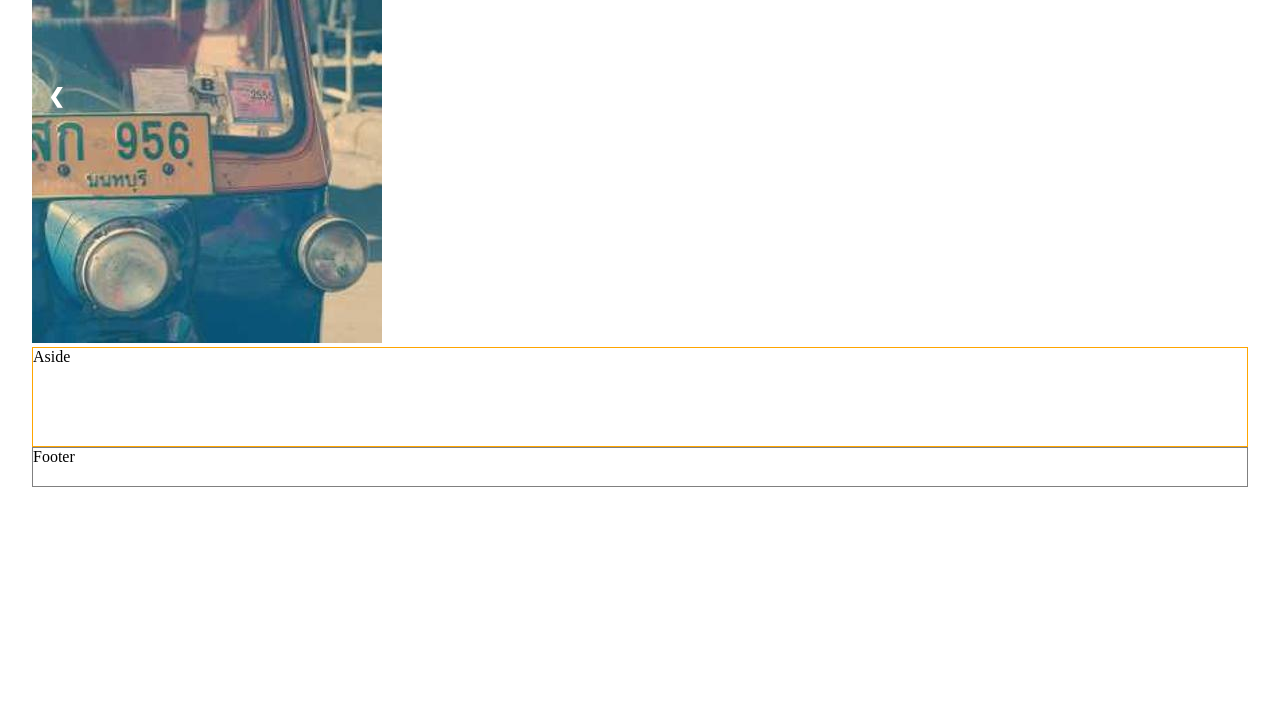
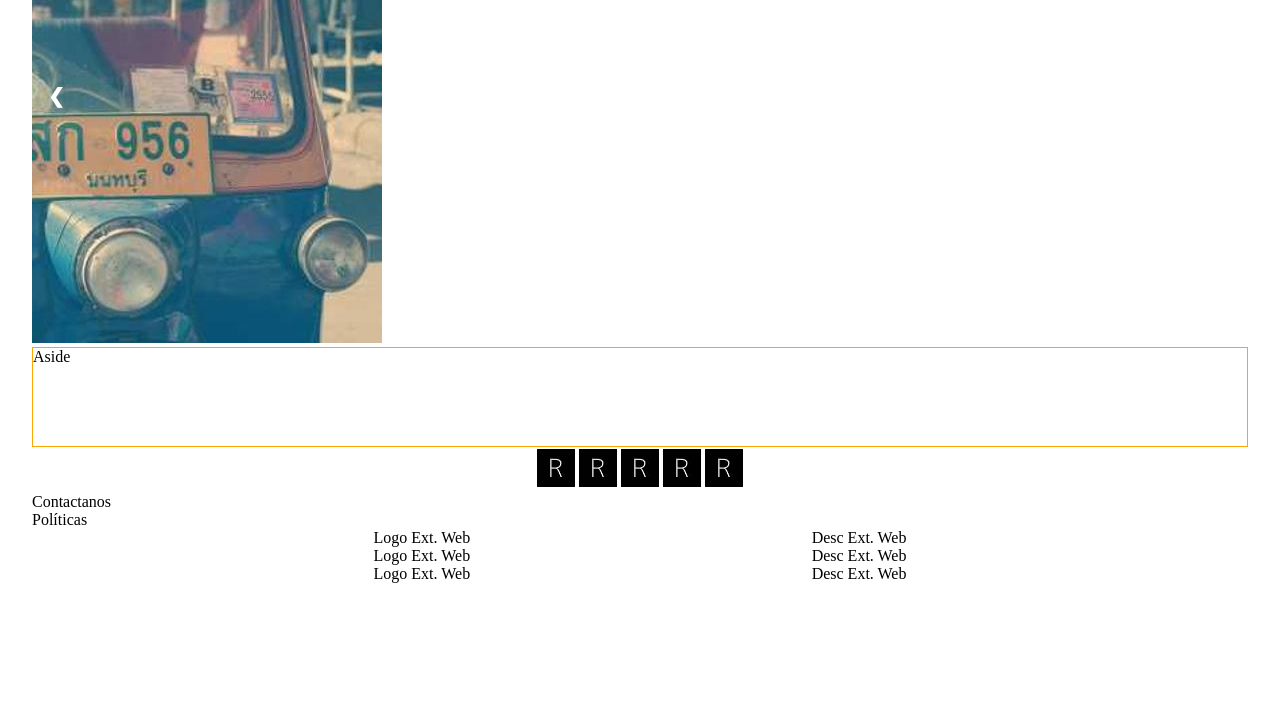
Before and after one commit to telcash/charlie_sabores_jsvanilla, a plain HTML site: page index.html in a window 1280 px wide. Shown: the part 84-800 px from the top of the page. Drawn offline with Linux system fonts and the light colour scheme.

Commit message:
Añadido esquema básico del footer

```diff
--- a/index.html
+++ b/index.html
@@ -17,6 +17,7 @@
 
                 <div class="navButton"><img src="img/nav_logo.png" alt=""></div>
                 <div class="mainLogo">Logo</div>
+                <div class="searchBar">Barra de busqueda</div>
 
             </nav>
             <div class="navLinks">
@@ -51,7 +52,31 @@
 
 
         <aside>Aside</aside>
-        <footer>Footer</footer>
+        <footer>
+            <div class="socialNetworks">
+                <a href="#"><img src="img/red_social_test.png" alt=""></a>
+                <a href="#"><img src="img/red_social_test.png" alt=""></a>
+                <a href="#"><img src="img/red_social_test.png" alt=""></a>
+                <a href="#"><img src="img/red_social_test.png" alt=""></a>
+                <a href="#"><img src="img/red_social_test.png" alt=""></a>
+            </div>
+            <div class="contact">Contactanos</div>
+            <div class="policy">Políticas</div>
+            <div class="externalWebsites">
+                <div class="extWebCard">
+                    <div>Logo Ext. Web</div>
+                    <div>Desc Ext. Web</div>
+                </div>
+                <div class="extWebCard">
+                    <div>Logo Ext. Web</div>
+                    <div>Desc Ext. Web</div>
+                </div>
+                <div class="extWebCard">
+                    <div>Logo Ext. Web</div>
+                    <div>Desc Ext. Web</div>
+                </div>
+            </div>
+        </footer>
     </div>
 </body>
 </html>
--- a/styles.css
+++ b/styles.css
@@ -47,6 +47,20 @@ header{
     background-color: grey;
     text-decoration: none;
     text-align: left;
+}
+
+/*Revisar estos parámetros para ajustar estilos*/
+.overlay{
+    height: 100%;
+    width: 95%;
+    position: fixed; /* Stay in place */
+    z-index: 1; /* Sit on top */
+    left: 0;
+    top: 50px;
+    background-color: rgb(0,0,0); /* Black fallback color */
+    background-color: rgba(0,0,0, 0.9); /* Black w/opacity */
+    overflow-x: hidden; /* Disable horizontal scroll */
+    transition: 0.5s; /* 0.5 second transition effect to slide in or slide down the overlay (height or width, depending on reveal) */
 }
 
 section{
@@ -102,21 +116,22 @@ aside{
 }
 
 footer{
-    height: 40px;
-    border: 1px solid grey;
+    display: flex;
+    flex-flow: column wrap;
 }
 
+.socialNetworks{
+    display: flex;
+    flex-flow: row wrap;
+    justify-content: center;
+}
 
-/*Revisar estos parámetros para ajustar estilos*/
-.overlay{
-    height: 100%;
-    width: 95%;
-    position: fixed; /* Stay in place */
-    z-index: 1; /* Sit on top */
-    left: 0;
-    top: 50px;
-    background-color: rgb(0,0,0); /* Black fallback color */
-    background-color: rgba(0,0,0, 0.9); /* Black w/opacity */
-    overflow-x: hidden; /* Disable horizontal scroll */
-    transition: 0.5s; /* 0.5 second transition effect to slide in or slide down the overlay (height or width, depending on reveal) */
-  }
+.socialNetworks a{
+    margin: 2px;
+}
+
+.extWebCard {
+    display: flex;
+    flex-flow: row wrap;
+    justify-content: space-evenly;
+}
```
Also changed, not shown: img/red_social_test.png (added).
